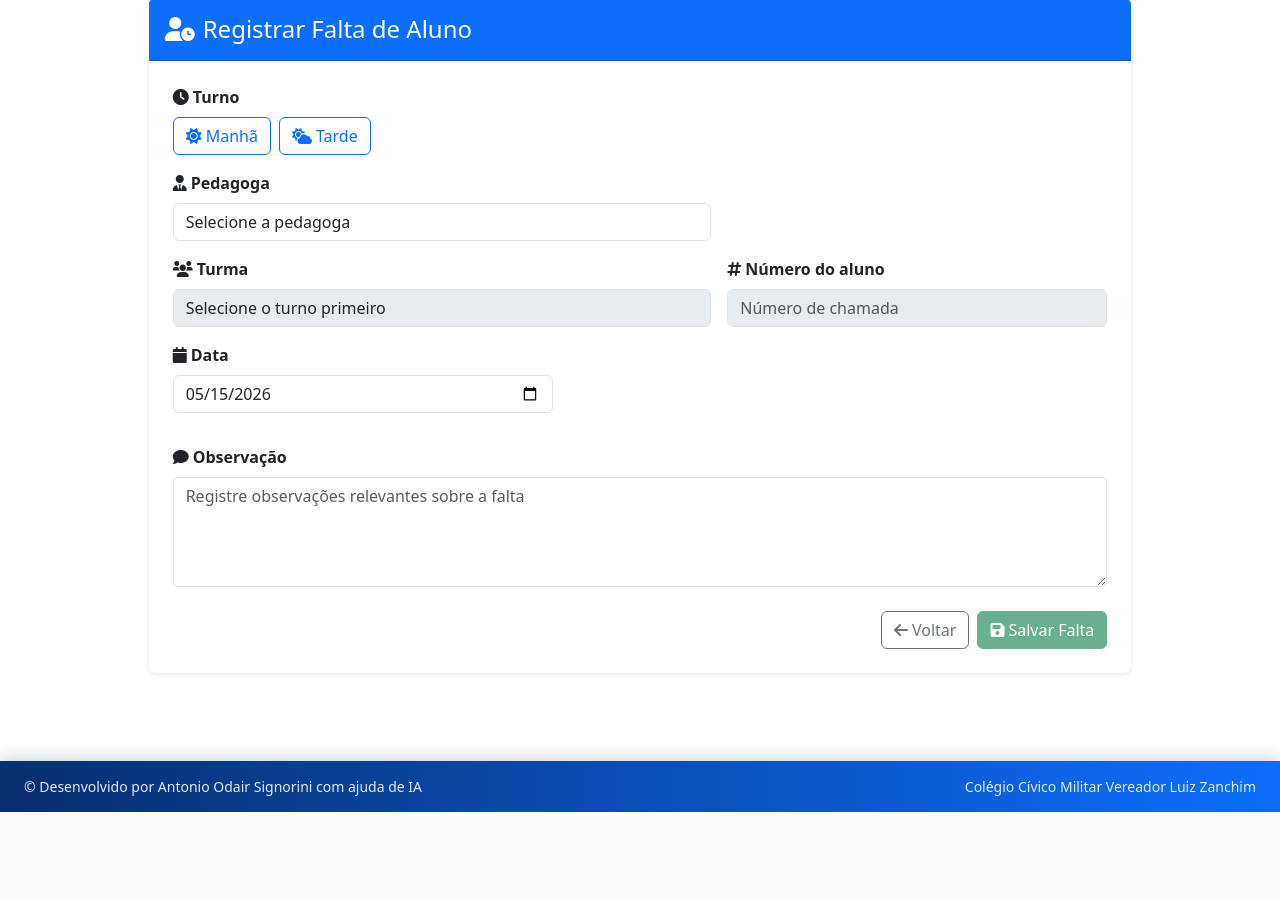
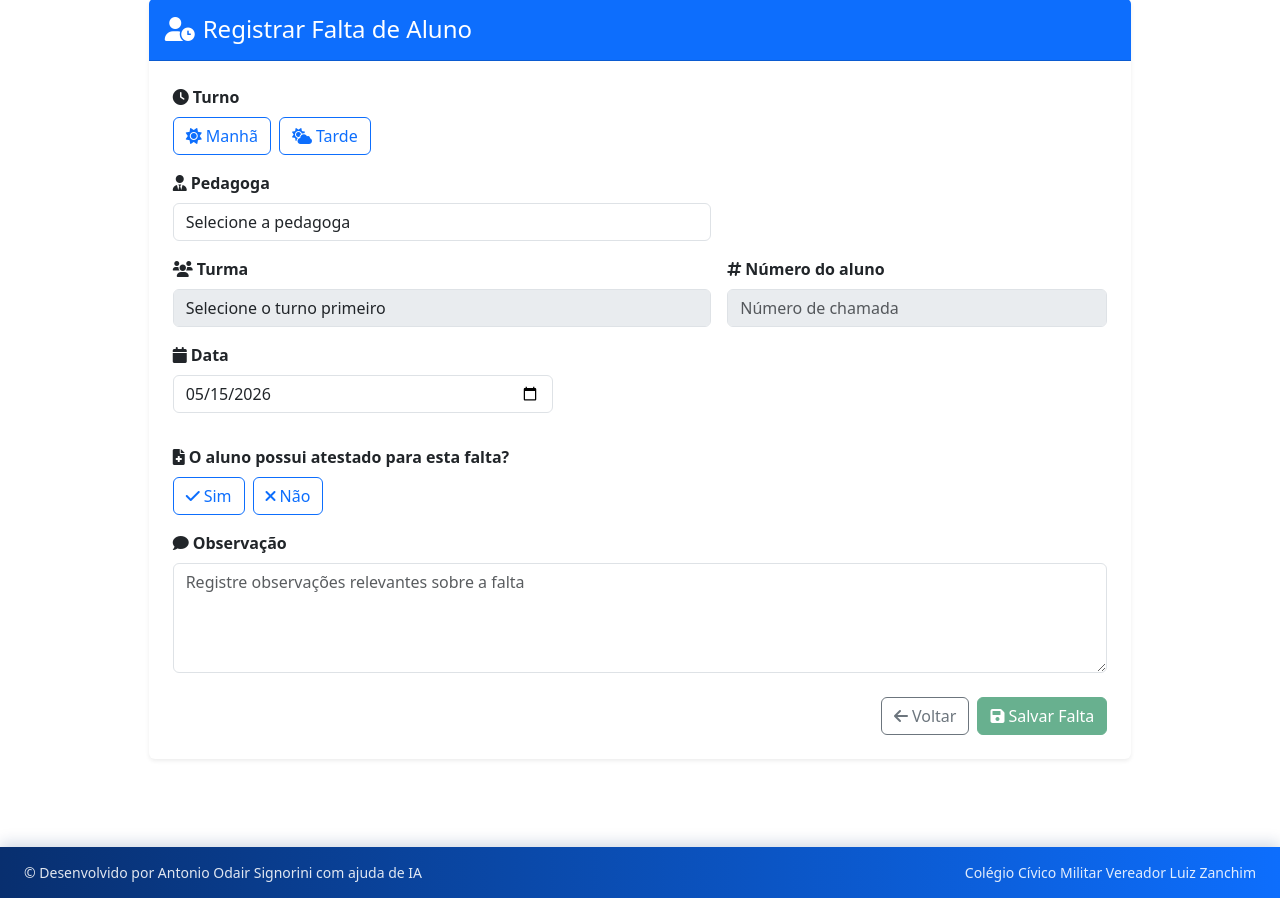
Before and after one commit to Bertolo1980/escola_zanchim_codex, a Django app: page /faltas-alunos/registrar/ in a window 1280 px wide. Shown: the part 97-995 px from the top of the page. Before the commit the page ends 909 px from the top, so only its background shows below. Run offline with Django 5.2, Linux system fonts and the light colour scheme; the visitor is signed in with stand-in values (Sample User, id 1); data that the repository does not hold is empty.

Commit message:
Ajusta formulario de falta com opcao de atestado

```diff
--- a/apps/templates/faltas/registrar_falta_aluno.html
+++ b/apps/templates/faltas/registrar_falta_aluno.html
@@ -87,6 +87,23 @@
                                         <div class="small" id="aluno-turma"></div>
                                     </div>
                                 </div>
+                            </div>
+                        </div>
+
+                        <div class="col-12">
+                            <label class="form-label fw-semibold d-block mb-2">
+                                <i class="fas fa-file-medical me-1"></i>O aluno possui atestado para esta falta?
+                            </label>
+                            <div class="d-flex flex-column flex-sm-row gap-2">
+                                <input type="radio" class="btn-check" name="possui_atestado" id="atestado_sim" value="sim" autocomplete="off" required>
+                                <label class="btn btn-outline-primary text-start" for="atestado_sim">
+                                    <i class="fas fa-check me-1"></i>Sim
+                                </label>
+
+                                <input type="radio" class="btn-check" name="possui_atestado" id="atestado_nao" value="nao" autocomplete="off" required>
+                                <label class="btn btn-outline-primary text-start" for="atestado_nao">
+                                    <i class="fas fa-xmark me-1"></i>Não
+                                </label>
                             </div>
                         </div>
 
```
